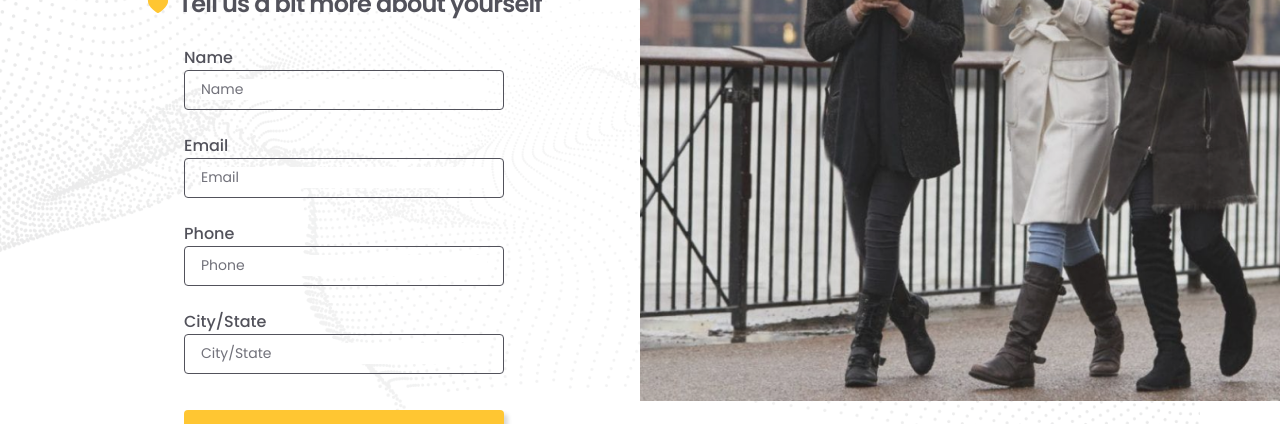
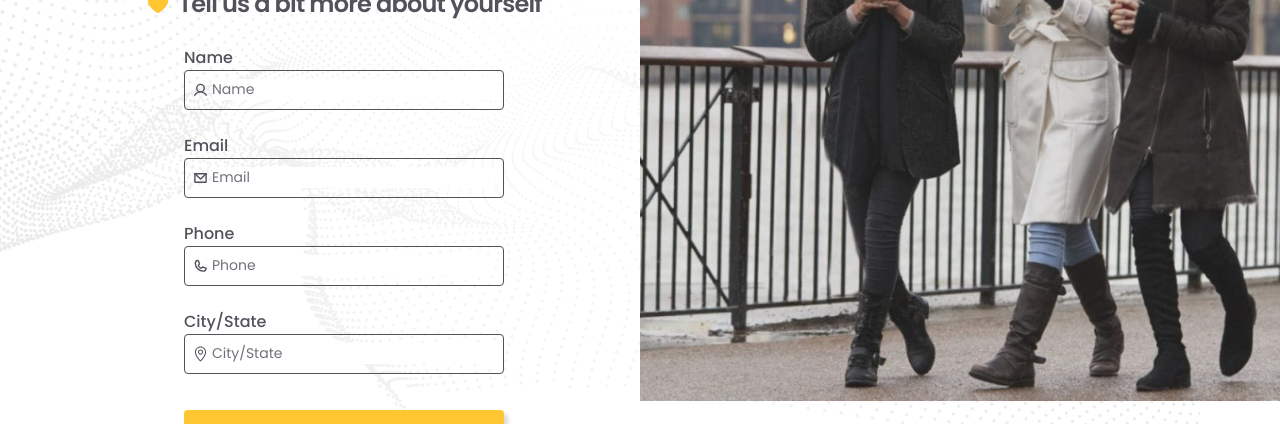
Before and after one commit to mmanaclara/ac-in-vue, a Vue app: page /personal-info in a window 1280 px wide. Shown: the part 209-633 px from the top of the page. Built offline with nearby package versions, Linux system fonts and the light colour scheme.

Commit message:
adding icons to inputs of personal info page

```diff
--- a/src/App.vue
+++ b/src/App.vue
@@ -5,7 +5,20 @@ import TheHeader from './components/TheHeader.vue'
 
 <template>
   <TheHeader />
-  <RouterView />
+  <RouterView v-slot="{ Component }">
+    <transition name="fade" mode="out-in">
+      <component :is="Component" :key="$route.path" /> </transition
+  ></RouterView>
 </template>
 
-<style scoped></style>
+<style scoped>
+.fade-enter-active,
+.fade-leave-active {
+  transition: opacity 0.5s;
+}
+
+.fade-enter,
+.fade-leave-to {
+  opacity: 0;
+}
+</style>
--- /dev/null
+++ b/src/components/IconCity.vue
@@ -0,0 +1,28 @@
+<template>
+  <svg
+    fill="currentColor"
+    height="16px"
+    width="16px"
+    version="1.1"
+    id="Capa_1"
+    xmlns="http://www.w3.org/2000/svg"
+    xmlns:xlink="http://www.w3.org/1999/xlink"
+    viewBox="0 0 297 297"
+    xml:space="preserve"
+  >
+    <g>
+      <path
+        d="M148.5,0C87.43,0,37.747,49.703,37.747,110.797c0,91.026,99.729,179.905,103.976,183.645
+		c1.936,1.705,4.356,2.559,6.777,2.559c2.421,0,4.841-0.853,6.778-2.559c4.245-3.739,103.975-92.618,103.975-183.645
+		C259.253,49.703,209.57,0,148.5,0z M148.5,272.689c-22.049-21.366-90.243-93.029-90.243-161.892
+		c0-49.784,40.483-90.287,90.243-90.287s90.243,40.503,90.243,90.287C238.743,179.659,170.549,251.322,148.5,272.689z"
+      />
+      <path
+        d="M148.5,59.183c-28.273,0-51.274,23.154-51.274,51.614c0,28.461,23.001,51.614,51.274,51.614
+		c28.273,0,51.274-23.153,51.274-51.614C199.774,82.337,176.773,59.183,148.5,59.183z M148.5,141.901
+		c-16.964,0-30.765-13.953-30.765-31.104c0-17.15,13.801-31.104,30.765-31.104c16.964,0,30.765,13.953,30.765,31.104
+		C179.265,127.948,165.464,141.901,148.5,141.901z"
+      />
+    </g>
+  </svg>
+</template>
--- /dev/null
+++ b/src/components/IconEmail.vue
@@ -0,0 +1,27 @@
+<template>
+  <svg
+    xmlns="http://www.w3.org/2000/svg"
+    width="16"
+    height="16"
+    fill="currentColor"
+    viewBox="0 0 256 256"
+  >
+    <rect width="256" height="256" fill="none"></rect>
+    <path
+      d="M32,56H224a0,0,0,0,1,0,0V192a8,8,0,0,1-8,8H40a8,8,0,0,1-8-8V56A0,0,0,0,1,32,56Z"
+      fill="none"
+      stroke="currentColor"
+      stroke-linecap="round"
+      stroke-linejoin="round"
+      stroke-width="24"
+    ></path>
+    <polyline
+      points="224 56 128 144 32 56"
+      fill="none"
+      stroke="currentColor"
+      stroke-linecap="round"
+      stroke-linejoin="round"
+      stroke-width="24"
+    ></polyline>
+  </svg>
+</template>
--- /dev/null
+++ b/src/components/IconName.vue
@@ -0,0 +1,29 @@
+<template>
+  <svg
+    xmlns="http://www.w3.org/2000/svg"
+    width="16"
+    height="16"
+    fill="currentColor"
+    viewBox="0 0 256 256"
+  >
+    <rect width="256" height="256" fill="none"></rect>
+    <circle
+      cx="128"
+      cy="96"
+      r="64"
+      fill="none"
+      stroke="currentColor"
+      stroke-linecap="round"
+      stroke-linejoin="round"
+      stroke-width="24"
+    ></circle>
+    <path
+      d="M31,216a112,112,0,0,1,194,0"
+      fill="none"
+      stroke="currentColor"
+      stroke-linecap="round"
+      stroke-linejoin="round"
+      stroke-width="24"
+    ></path>
+  </svg>
+</template>
--- /dev/null
+++ b/src/components/IconPhone.vue
@@ -0,0 +1,19 @@
+<template>
+  <svg
+    xmlns="http://www.w3.org/2000/svg"
+    width="16"
+    height="16"
+    fill="currentColor"
+    viewBox="0 0 256 256"
+  >
+    <rect width="256" height="256" fill="none"></rect>
+    <path
+      d="M92.5,124.8a83.6,83.6,0,0,0,39,38.9,8,8,0,0,0,7.9-.6l25-16.7a7.9,7.9,0,0,1,7.6-.7l46.8,20.1a7.9,7.9,0,0,1,4.8,8.3A48,48,0,0,1,176,216,136,136,0,0,1,40,80,48,48,0,0,1,81.9,32.4a7.9,7.9,0,0,1,8.3,4.8l20.1,46.9a8,8,0,0,1-.6,7.5L93,117A8,8,0,0,0,92.5,124.8Z"
+      fill="none"
+      stroke="currentColor"
+      stroke-linecap="round"
+      stroke-linejoin="round"
+      stroke-width="24"
+    ></path>
+  </svg>
+</template>
--- a/src/pages/PagePersonalInfo.vue
+++ b/src/pages/PagePersonalInfo.vue
@@ -24,6 +24,7 @@
         <div class="flex flex-col w-full max-w-[20rem]">
           <label for="name" class="text-zinc-600 font-medium">Name</label>
           <div class="input-box relative">
+            <IconName />
             <input
               type="text"
               id="name"
@@ -31,13 +32,6 @@
               placeholder="Name"
               v-model="formData.name"
             />
-            <!-- <p
-              v-for="error in v$.name.$errors"
-              :key="error.$uid"
-              class="text-red-700 absolute left-0 -bottom-[1.5rem] text-sm font-medium"
-            >
-              {{ error.$message }}.
-            </p> -->
             <p
               v-if="v$.name.$errors.length"
               class="text-red-700 absolute left-0 -bottom-[1.5rem] text-sm font-medium"
@@ -49,6 +43,7 @@
         <div class="flex flex-col w-full max-w-[20rem]">
           <label for="email" class="text-zinc-600 font-medium">Email</label>
           <div class="input-box relative">
+            <IconEmail />
             <input
               type="text"
               id="email"
@@ -67,6 +62,7 @@
         <div class="flex flex-col w-full max-w-[20rem]">
           <label for="phone" class="text-zinc-600 font-medium">Phone</label>
           <div class="input-box relative">
+            <IconPhone />
             <input
               type="phone"
               id="phone"
@@ -79,13 +75,14 @@
               :key="error.$uid"
               class="text-red-700 absolute left-0 -bottom-[1.5rem] text-sm font-medium"
             >
-              {{ error.$message }}.
+              Phone is required.
             </p>
           </div>
         </div>
         <div class="flex flex-col w-full max-w-[20rem]">
           <label for="city" class="text-zinc-600 font-medium">City/State</label>
           <div class="input-box relative">
+            <IconCity />
             <input
               type="city"
               id="city"
@@ -98,7 +95,7 @@
               :key="error.$uid"
               class="text-red-700 absolute left-0 -bottom-[1.5rem] text-sm font-medium"
             >
-              {{ error.$message }}.
+              City/State are required.
             </p>
           </div>
         </div>
@@ -119,6 +116,11 @@
 <script setup>
 import { reactive, computed } from 'vue'
 import ButtonPersonalInfo from '@/components/ButtonPersonalInfo.vue'
+
+import IconName from '@/components/IconName.vue'
+import IconEmail from '@/components/IconEmail.vue'
+import IconPhone from '@/components/IconPhone.vue'
+import IconCity from '@/components/IconCity.vue'
 
 import { useVuelidate } from '@vuelidate/core'
 import { email, minLength, required } from '@vuelidate/validators'
@@ -151,3 +153,13 @@ const handleSubmitForm = async () => {
   }
 }
 </script>
+
+<style scoped>
+.input-box:focus-within {
+  outline: 2px solid rgb(255, 198, 50);
+}
+
+.input-box:focus-within svg {
+  color: rgb(255, 198, 50);
+}
+</style>
--- a/tailwind.config.js
+++ b/tailwind.config.js
@@ -48,7 +48,7 @@ module.exports = {
           fontFamily: theme('fontFamily.sans')
         },
         '.input-box': {
-          paddingInline: '1rem',
+          paddingInline: '.5rem',
           borderRadius: '4px',
           maxWidth: '20rem',
           width: '100%',
@@ -57,6 +57,7 @@ module.exports = {
           color: '#52525b',
           display: 'flex',
           alignItems: 'center',
+          gap: '.25rem',
           fontSize: '0.875rem'
         }
       })
```
